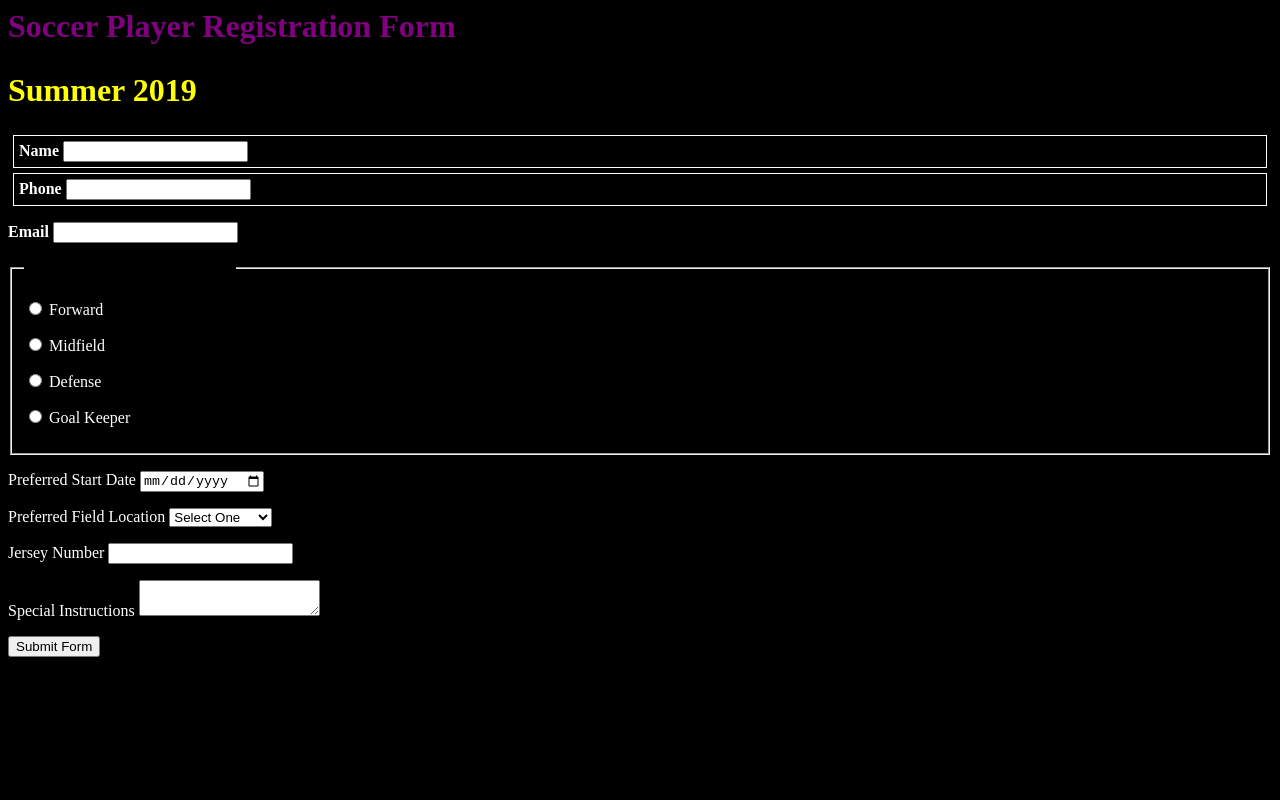
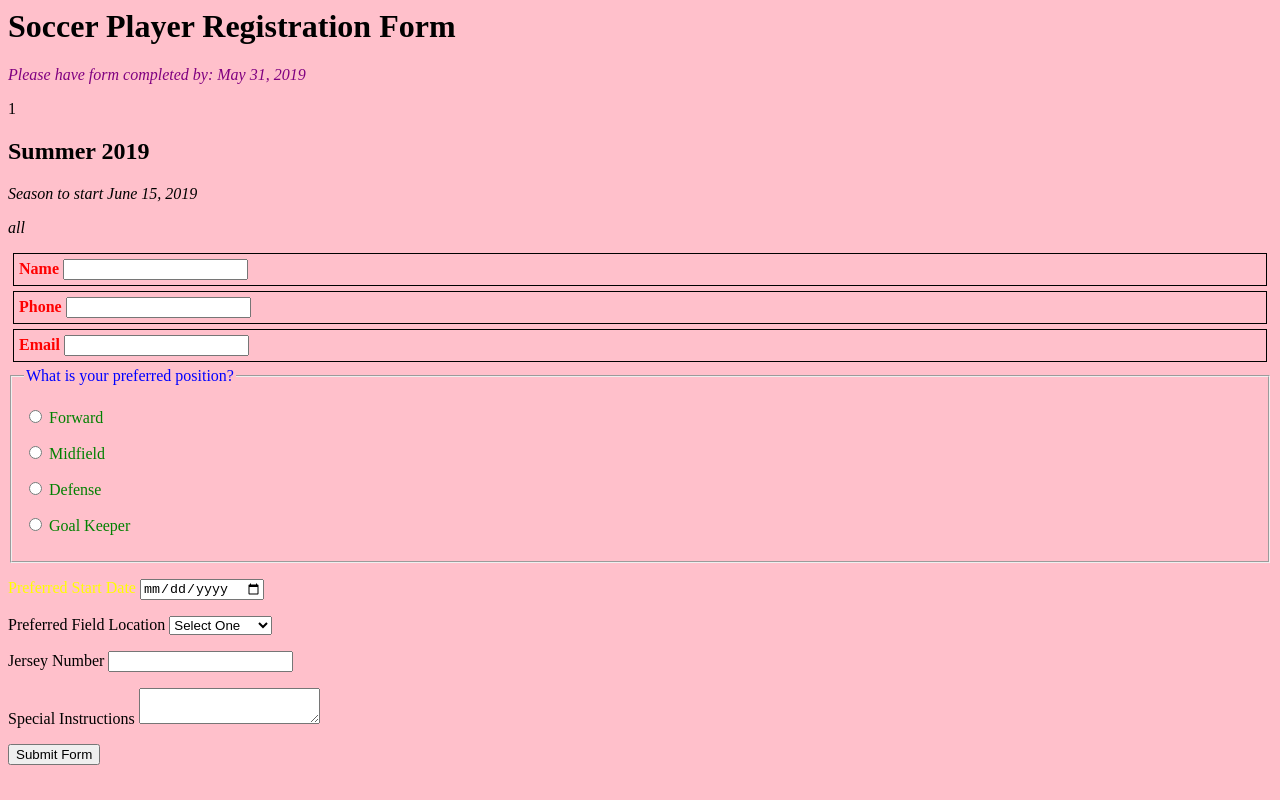
Before and after one commit to MariaWong-Klassen/Fanshawe, a plain HTML site: page form_nostyle.html in a window 1280 px wide. Drawn offline with Linux system fonts and the light colour scheme.

Commit message:
Week 3 Assignment

```diff
--- a/form_nostyle.html
+++ b/form_nostyle.html
@@ -5,46 +5,16 @@
 
 	<link rel="stylesheet" href="form_style.css">
 
-	<style>
-	body {
-		background-color: black;
-	}
-	h1 {
-		color: purple;
-		font-family: 2.0em, calibri;
-	}
-	h2 {
-		color: yellow;
-		font: calibri;
-		font-size: 2.0em;
-	}
-	p {
-		color: white;
-	}
-	.status {
-	    padding: 5px;
-	    margin: 5px;
-	    border-width: 1px;
-	    border-style: solid;
-	}
-
-	.error {
-	    color: white;
-	    border-color: none;
-	}
-
-	.information {
-	    color: white;
-	    border-color: none;
-	}
-	</style>
-
 </head>
 
 <body>
 
 	<h1>Soccer Player Registration Form</h1>
+	<p>Please have form completed by: May 31, 2019</P>
+	<p>1</p>
 	<h2>Summer 2019</h2>
+	<p>Season to start June 15, 2019</p>
+	<p>all</p>
 		<form>
 
 			<p class="status information">
@@ -59,7 +29,7 @@
 			</label>
 			</p>
 
-			<p>
+			<p class="status information">
 			<label><b>Email</b>
 			<input type="email" name="email_address">
 			</label>
@@ -67,13 +37,13 @@
 
 			<fieldset>
 			<legend>What is your preferred position?</legend>
-			<p><label> <input type="radio" name="position" required value="F"> Forward </label></p>
-			<p><label> <input type="radio" name="position" required value="M"> Midfield </label></p>
-			<p><label> <input type="radio" name="position" required value="D"> Defense </label></p>
-			<p><label> <input type="radio" name="position" required value="GK"> Goal Keeper</label></p>
+			<p class="green"><label> <input type="radio" name="position" required value="F"> Forward </label></p>
+			<p class="green"><label> <input type="radio" name="position" required value="M"> Midfield </label></p>
+			<p class="green"><label> <input type="radio" name="position" required value="D"> Defense </label></p>
+			<p class="green"><label> <input type="radio" name="position" required value="GK"> Goal Keeper</label></p>
 			</fieldset>
 
-			<p>
+			<p class="yellow">
 			<label>Preferred Start Date
 			<input type="date" name="pickup_time" required>
 			</label>
--- a/form_style.css
+++ b/form_style.css
@@ -1,3 +1,45 @@
+	body {
+		background-color: pink;
+	}
+	h1 + p{
+		color: purple;
+		font-family: 2.0em, calibri;
+		font-style: italic;
+	}
+
+	h2 ~ p{
+		font: calibri;
+		font-style: italic;
+	}
+
+	.status {
+	    padding: 5px;
+	    margin: 5px;
+	    border-width: 1px;
+	    border-style: solid;
+	}
+
+	.error {
+	    color: white;
+	    border-color: none;
+	}
+
+	.information b{
+	    color: red;
+	    border-color: none;
+	}
+	fieldset legend {
+		color: blue;
+	}
+
+	p.green > label {
+		color: green;
+	}
+
+	p.yellow > label {
+		color: yellow;
+	}
+
 
 @media screen and (max-width: 700px) and (min-width: 400px) {
 *,
```
